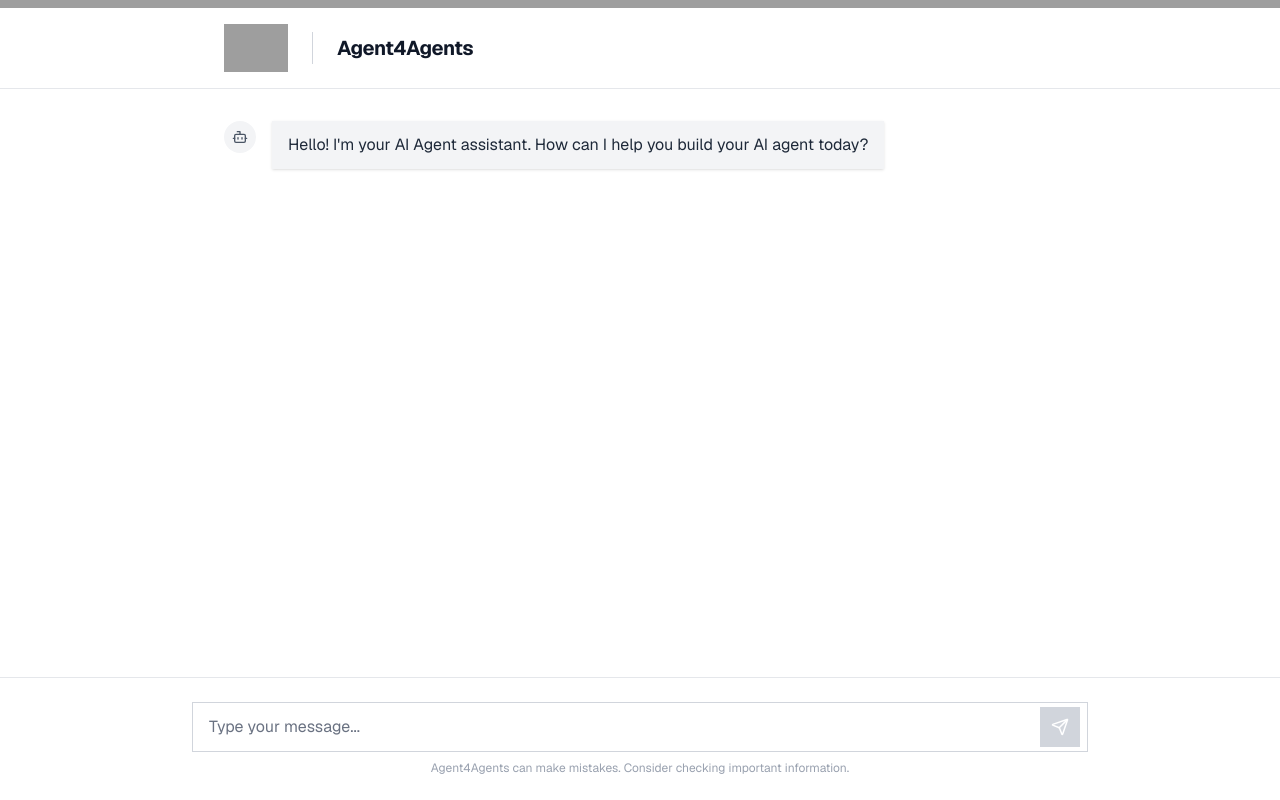
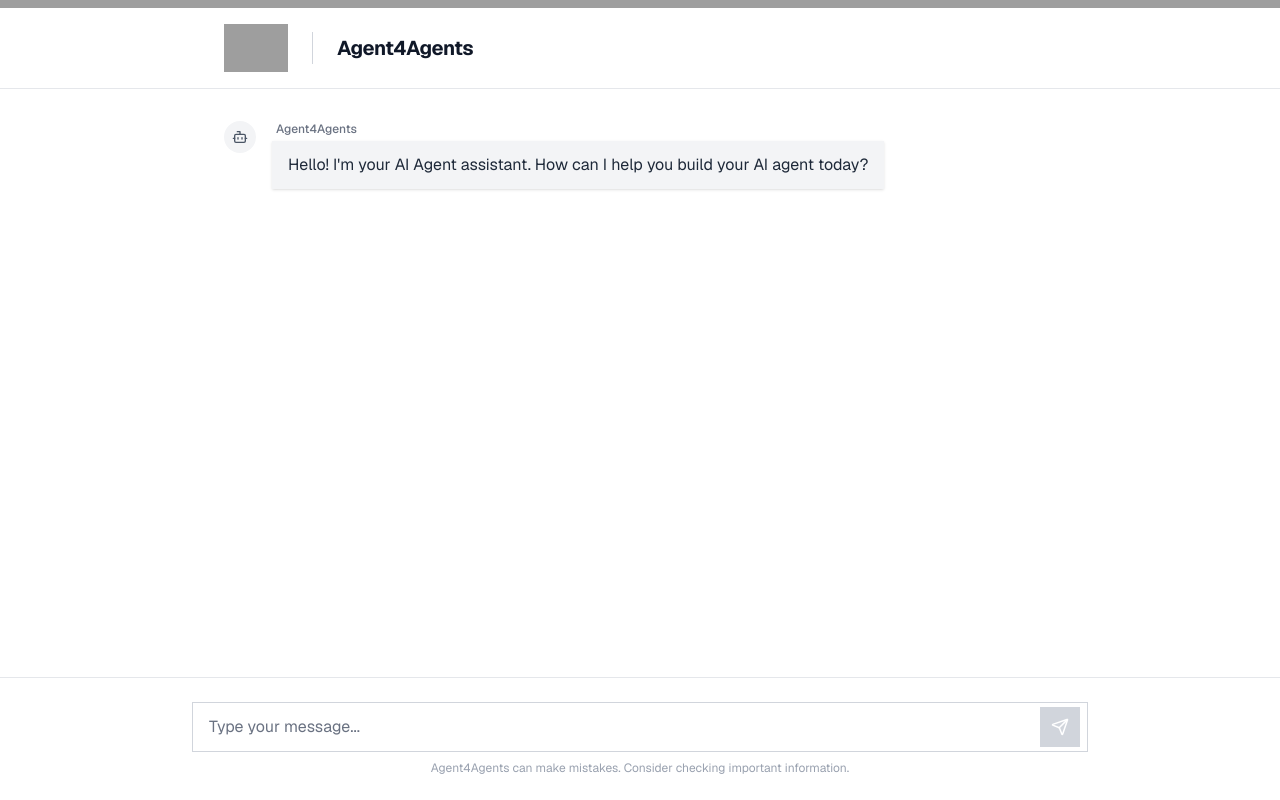
Before and after one commit to agentic-ai-ws2526-group-c/agent4agents-google-adk, a Next.js app in the folder frontend/: page / in a window 1280 px wide. Built offline with nearby package versions, Linux system fonts and the light colour scheme; no server answers; grey boxes are pictures that could not be loaded.

Commit message:
agent name

```diff
--- a/frontend/src/app/page.tsx
+++ b/frontend/src/app/page.tsx
@@ -13,6 +13,7 @@ function cn(...inputs: ClassValue[]) {
 interface Message {
   role: "user" | "assistant";
   content: string;
+  author?: string;
 }
 
 export default function Home() {
@@ -21,6 +22,7 @@ export default function Home() {
       role: "assistant",
       content:
         "Hello! I'm your AI Agent assistant. How can I help you build your AI agent today?",
+      author: "Agent4Agents",
     },
   ]);
   const [input, setInput] = useState("");
@@ -92,6 +94,7 @@ export default function Home() {
 
       const events = await response.json();
       let assistantMessage = "";
+      let author = "Agent4Agents";
 
       // Iterate in reverse to find the latest response
       // eslint-disable-next-line @typescript-eslint/no-explicit-any
@@ -102,6 +105,9 @@ export default function Home() {
           const textPart = event.content.parts?.find((p: any) => p.text);
           if (textPart) {
             assistantMessage = textPart.text;
+            if (event.author) {
+                author = event.author;
+            }
             break;
           }
         }
@@ -113,7 +119,7 @@ export default function Home() {
 
       setMessages((prev) => [
         ...prev,
-        { role: "assistant", content: assistantMessage },
+        { role: "assistant", content: assistantMessage, author: author },
       ]);
     } catch (error) {
       console.error("Error:", error);
@@ -171,9 +177,15 @@ export default function Home() {
                       <Bot size={16} />
                     </div>
                   )}
+                  <div className="flex flex-col max-w-[80%]">
+                    {message.role === "assistant" && message.author && (
+                      <span className="mb-1 ml-1 text-xs font-medium text-gray-500">
+                        {message.author}
+                      </span>
+                    )}
                     <div
                       className={cn(
-                      "relative max-w-[80%] px-4 py-3 text-sm sm:text-base shadow-sm",
+                        "relative px-4 py-3 text-sm sm:text-base shadow-sm",
                         message.role === "user"
                           ? "bg-[#005691] text-white"
                           : "bg-gray-100 text-gray-800"
@@ -203,6 +215,7 @@ export default function Home() {
                       >
                         {message.content}
                       </ReactMarkdown>
+                    </div>
                   </div>
                   {message.role === "user" && (
                     <div className="flex h-8 w-8 shrink-0 items-center justify-center rounded-full bg-gray-200 text-gray-600">
```
Lines whose indentation alone changed are shown as unchanged.
